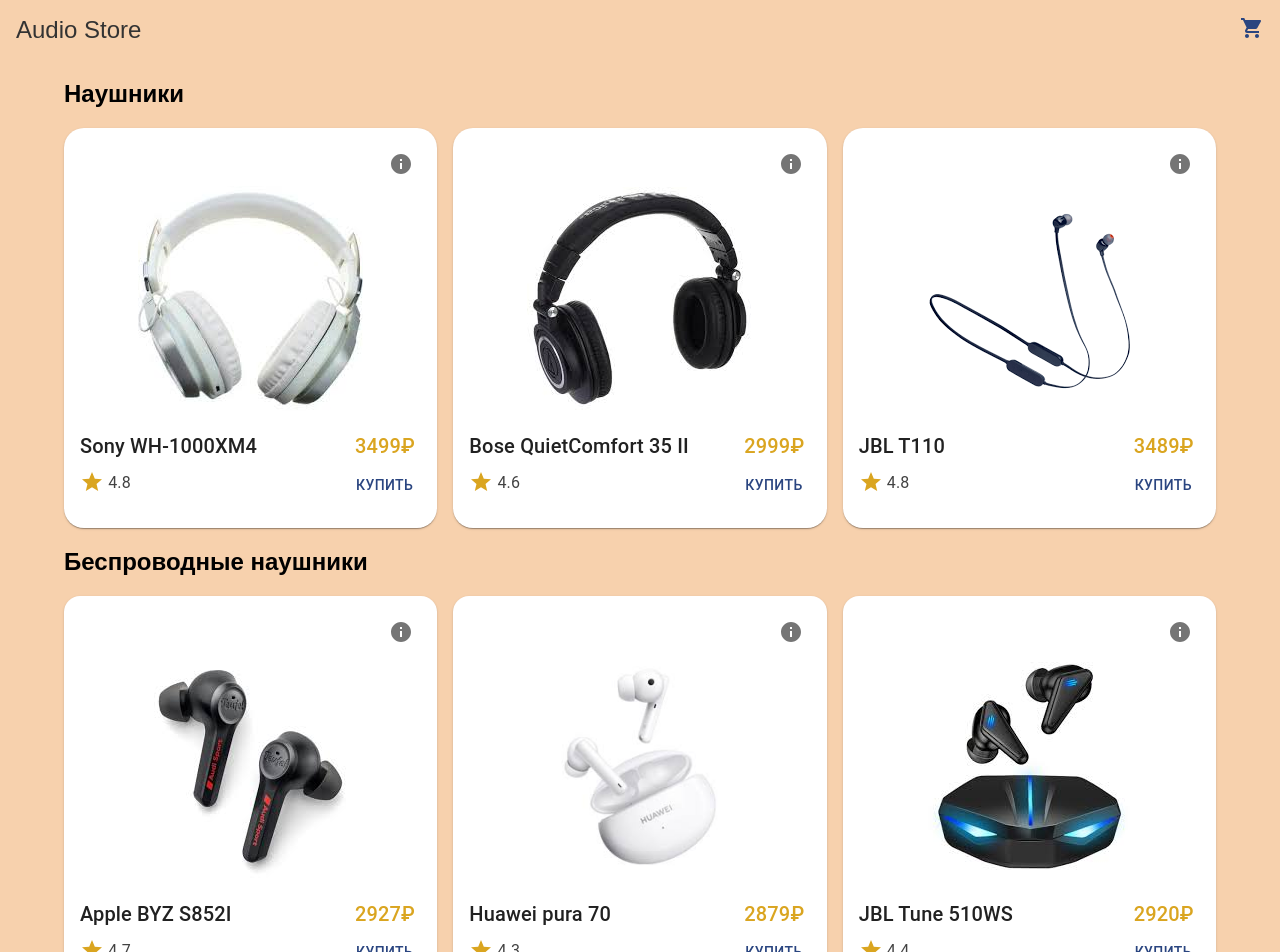
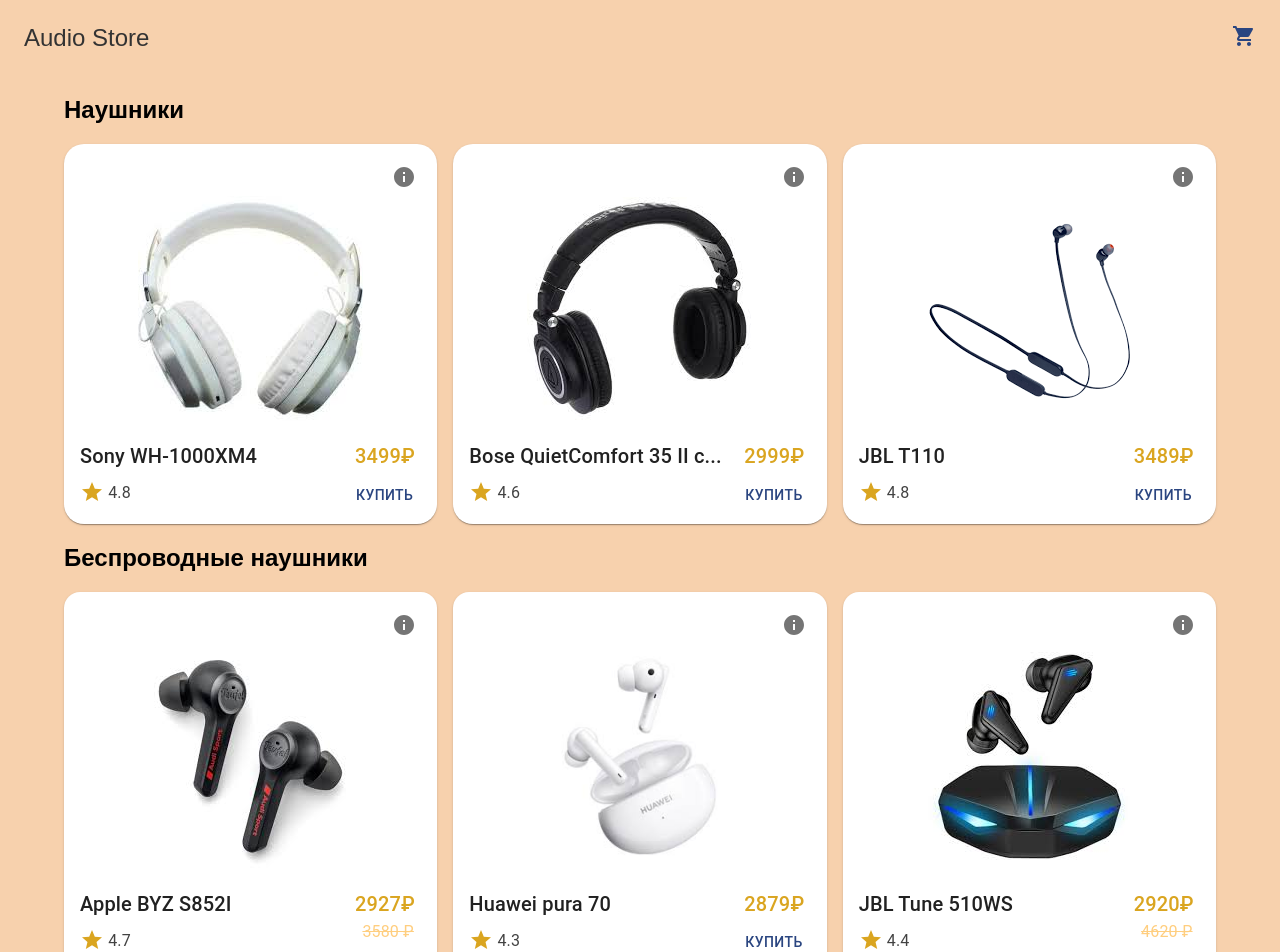
Before and after one commit to RozaZhaisanova/invite, a React (Create React App) app: page / in a window 1280 px wide. Shown: the top 952 px of the page. Built offline with nearby package versions, Linux system fonts and the light colour scheme.

Commit message:
added oldPrice

```diff
--- a/src/components/Header/styles.ts
+++ b/src/components/Header/styles.ts
@@ -4,7 +4,7 @@
 export const HeaderStyled = styled.header`
   display: flex;
   justify-content: space-between;
-  padding: 1rem;
+  padding: 1.5rem;
 `;
 
 export const Logo = styled(Link)`
--- a/src/components/ProductCard/index.tsx
+++ b/src/components/ProductCard/index.tsx
@@ -9,6 +9,7 @@
 import { IconButton } from "@mui/material";
 import InfoIcon from "@mui/icons-material/Info";
 import ProductModal from "../ProductModal";
+import { TypographyOldPrice } from "./styles";
 
 function Item(props: BoxProps) {
   const { sx, ...other } = props;
@@ -48,7 +49,7 @@
   return (
     <>
       <div style={{ textAlign: "right" }}>
-        <IconButton onClick={handleOpen}>
+        <IconButton onClick={handleOpen} size="small">
           <InfoIcon />
         </IconButton>
 
@@ -79,7 +80,9 @@
       >
         <Box sx={{ display: "flex", flexDirection: "column" }}>
           <Typography variant="h6" style={{ marginBottom: "0.5rem" }}>
-            {product.title}
+            {product.title.length > 25
+              ? `${product.title.slice(0, 25)}...`
+              : product.title}
           </Typography>
           <Box sx={{ display: "flex", alignItems: "center" }}>
             <Item>
@@ -99,17 +102,29 @@
             alignItems: "flex-end",
           }}
         >
+          <Box
+            sx={{
+              display: "flex",
+              justifyContent: "center",
+              alignItems: "center",
+              flexDirection: "column",
+
+              marginBottom: "0.3rem",
+            }}
+          >
             <Typography
               variant="h6"
               style={{
                 color: "#DAA520",
-              marginBottom: "0.3rem",
                 marginRight: "0.4rem",
               }}
             >
               {product.price}₽
             </Typography>
-
+            <TypographyOldPrice className={` single-line`}>
+              {product.oldPrice ? product.oldPrice + " ₽" : ""}
+            </TypographyOldPrice>
+          </Box>
           <Button variant="text" onClick={() => addToCart(product)}>
             Купить
           </Button>
--- a/src/components/ProductCard/styles.ts
+++ b/src/components/ProductCard/styles.ts
@@ -1,12 +1,13 @@
-import { Link } from 'react-router-dom';
-import styled from 'styled-components';
+import { Typography } from "@mui/material";
+import { Link } from "react-router-dom";
+import styled from "styled-components";
 
 export const HeaderStyled = styled.header`
   display: flex;
   justify-content: space-between;
   padding: 1rem;
-  background-color: #f8f8f8;`
-;
+  background-color: #f8f8f8;
+`;
 
 export const Logo = styled(Link)`
   font-size: 1.5rem;
@@ -15,5 +16,11 @@
 
   &:hover {
     color: #007bff;
-  }`
-;
+  }
+`;
+export const TypographyOldPrice = styled(Typography)`
+  text-decoration: line-through;
+  color: #ffce7f;
+  max-width: 70px;
+  text-align: center;
+`;
--- a/src/components/ProductList/index.tsx
+++ b/src/components/ProductList/index.tsx
@@ -35,7 +35,7 @@
                   <Card
                     key={product.id}
                     sx={{
-                      height: "400px",
+                      height: "380px",
                       display: "flex",
                       flexDirection: "column",
                       borderRadius: 5,
@@ -55,12 +55,11 @@
             <h2 className="titlePage">Беспроводные наушники</h2>
             <div className="products__list wireless__list">
               <ProductGrid>
-                {" "}
                 {wireless.map((product) => (
                   <Card
                     key={product.id}
                     sx={{
-                      height: "400px",
+                      height: "380px",
                       display: "flex",
                       flexDirection: "column",
                       borderRadius: 4,
@@ -70,7 +69,7 @@
                       <ProductCard product={product} />
                     </CardContent>
                   </Card>
-                ))}{" "}
+                ))}
               </ProductGrid>
             </div>
           </>
--- a/src/lib/mocks.ts
+++ b/src/lib/mocks.ts
@@ -3,6 +3,7 @@
     img: "./assets/1.jpg",
     title: "Apple BYZ S852I",
     price: 2927,
+    oldPrice: 3580,
     rate: 4.7,
     id: 1,
     type: "wireless",
@@ -17,7 +18,8 @@
   },
   {
     img: "./assets/3.jpg",
-    title: "Bose QuietComfort 35 II",
+    title:
+      "Bose QuietComfort 35 II серый 2.0, охватывающие, Bluetooth, проводной, кабель - 1.2 м",
     price: 2999,
     rate: 4.6,
     id: 3,
@@ -35,6 +37,7 @@
     img: "./assets/5.jpg",
     title: "JBL Tune 510WS",
     price: 2920,
+    oldPrice: 4620,
     rate: 4.4,
     id: 5,
     type: "wireless",
--- a/src/lib/types.ts
+++ b/src/lib/types.ts
@@ -3,6 +3,7 @@
   img: string;
   title: string;
   price: number;
+  oldPrice?: number;
   rate: number;
   id: number;
 }
```
Lines whose indentation alone changed are shown as unchanged.
